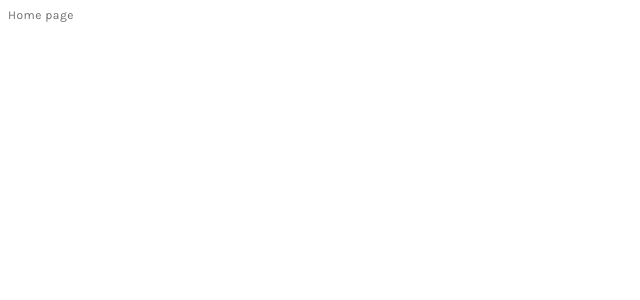
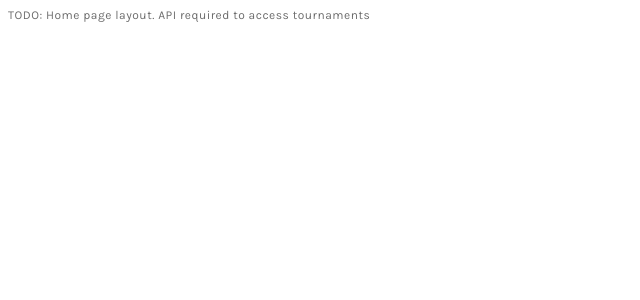
Before and after one commit to mpltr/fantasy-league, a Next.js app: page / in a window 1280 px wide. Shown: the top 300 px of the page, without its empty margins (0-640 px from the left). Built offline with nearby package versions, Linux system fonts and the light colour scheme.

Commit message:
readme updated

```diff
--- a/pages/index.js
+++ b/pages/index.js
@@ -3,7 +3,7 @@ import { withRedux } from '../lib/redux'
 
 const IndexPage = (props) => {
   return (
-    'Home page'
+    'TODO: Home page layout. API required to access tournaments'
   );
 }
 
```
Also changed, not shown: 2 other files (tests, documents, lock files or other folders).
